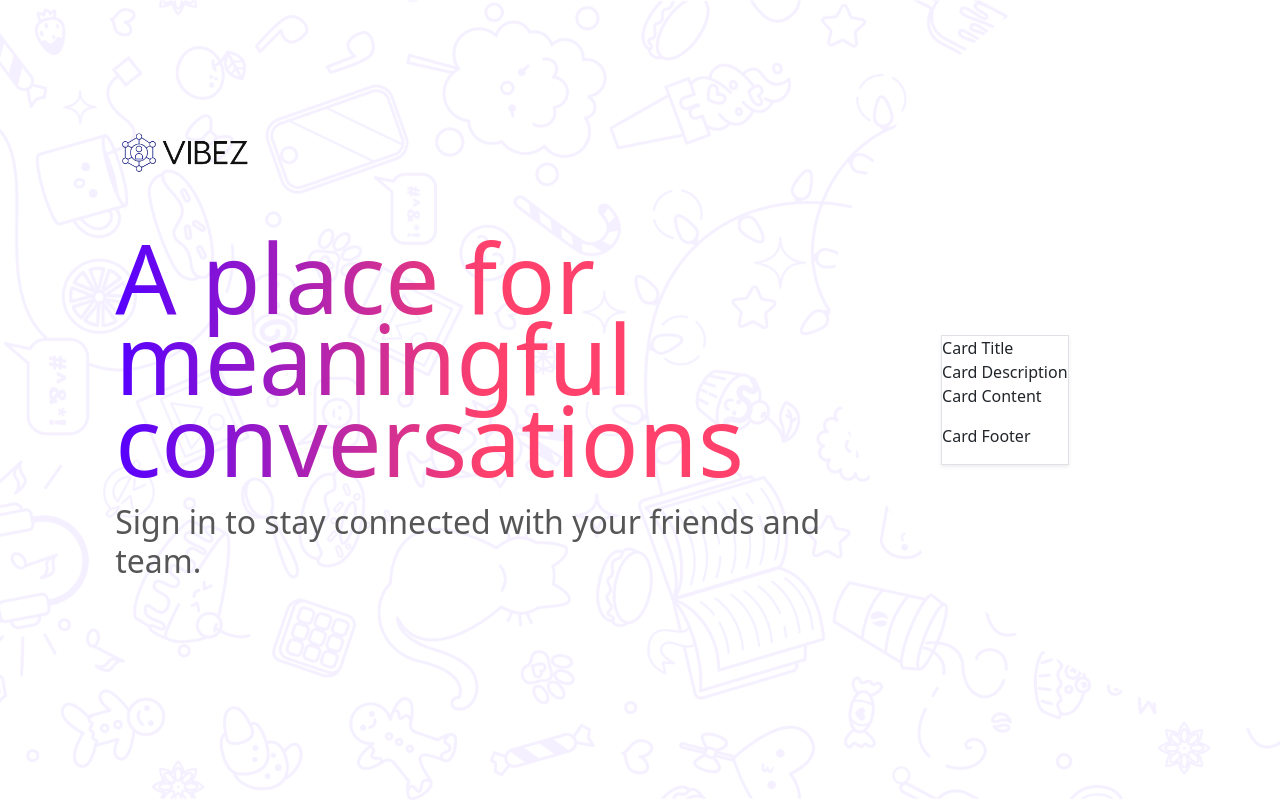
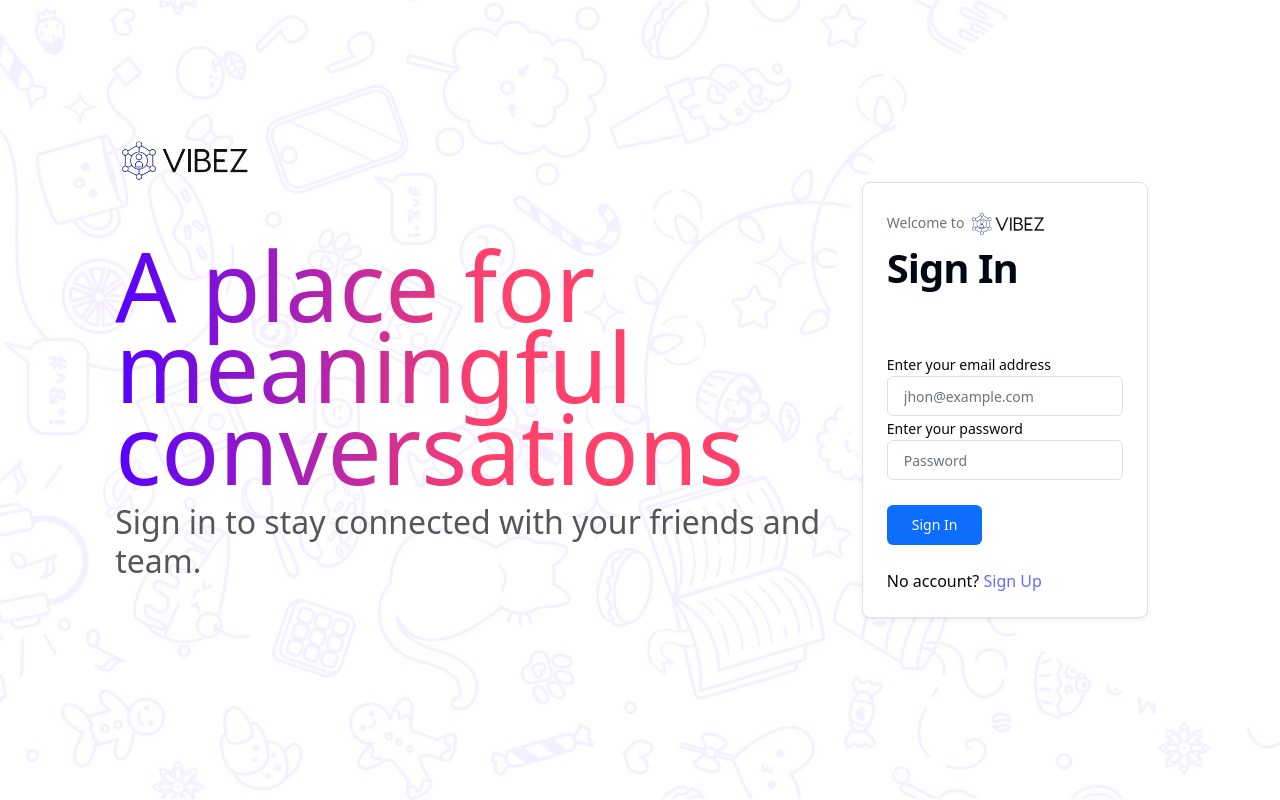
Before and after one commit to OshithRoshantha/Vibez-client, a React (Vite) app: page / in a window 1280 px wide. Built offline with nearby package versions, Linux system fonts and the light colour scheme.

Commit message:
add Google OAuth integration and update Signin page layout, remove ThemeProvider component

```diff
--- a/package.json
+++ b/package.json
@@ -13,6 +13,7 @@
     "@radix-ui/react-label": "^2.1.0",
     "@radix-ui/react-select": "^2.1.2",
     "@radix-ui/react-slot": "^1.1.0",
+    "@react-oauth/google": "^0.12.1",
     "bootstrap": "^5.3.3",
     "class-variance-authority": "^0.7.1",
     "clsx": "^2.1.1",
--- a/src/Components/ThemeProvider.jsx
+++ /dev/null
@@ -1,39 +0,0 @@
-import React, { createContext, useContext, useEffect, useState } from "react";
-
-const ThemeContext = createContext();
-
-export const ThemeProvider = ({ children }) => {
-  const [theme, setTheme] = useState(
-    localStorage.getItem("theme") || "system"
-  );
-
-  useEffect(() => {
-    const root = document.documentElement;
-    root.classList.remove("light", "dark", "blue-theme");
-
-    if (theme === "system") {
-      const systemTheme = window.matchMedia("(prefers-color-scheme: dark)").matches
-        ? "dark"
-        : "light";
-      root.classList.add(systemTheme);
-    } else {
-      root.classList.add(theme);
-    }
-
-    localStorage.setItem("theme", theme);
-  }, [theme]);
-
-  return (
-    <ThemeContext.Provider value={{ theme, setTheme }}>
-      {children}
-    </ThemeContext.Provider>
-  );
-};
-
-export const useTheme = () => {
-  const context = useContext(ThemeContext);
-  if (!context) {
-    throw new Error("useTheme must be used within a ThemeProvider");
-  }
-  return context;
-};
--- a/src/Pages/Signin.jsx
+++ b/src/Pages/Signin.jsx
@@ -12,6 +12,7 @@ import {
 import { Input } from "@/components/ui/input"
 import { Label } from "@/components/ui/label"
 import { Button } from "@/components/ui/button"
+import { GoogleLogin } from '@react-oauth/google';
 
 export default function Signin() {
   const [swiped, setSwiped] = useState(false);
@@ -28,14 +29,26 @@ export default function Signin() {
         <div className='right-side'>
         <Card>
           <CardHeader>
-            <CardTitle>Card Title</CardTitle>
-            <CardDescription>Card Description</CardDescription>
+            <CardDescription>Welcome to&nbsp;<img src={mainLogo} className='text-logo' alt='Main Logo'/> </CardDescription>
+            <CardTitle className='card-heading'>Sign In</CardTitle>
           </CardHeader>
           <CardContent>
-            <p>Card Content</p>
+            <GoogleLogin
+              onSuccess={credentialResponse => {
+                console.log(credentialResponse);
+              }}
+              onError={() => {
+                console.log('Login Failed');
+              }}
+            />
+            <Label htmlFor="email">Enter your email address</Label>
+            <Input type="email" id="email" placeholder="jhon@example.com" />
+            <Label htmlFor="email">Enter your password</Label>
+            <Input type="password" id="email" placeholder="Password" />
+            <Button className='sign-in-btn-main' onClick={handleSwipe}>Sign In</Button>
           </CardContent>
           <CardFooter>
-            <p>Card Footer</p>
+            <p>No account? <a className='signup-link'>Sign Up</a></p>
           </CardFooter>
         </Card>
         </div>
--- a/src/Pages/Styles/Signin.css
+++ b/src/Pages/Styles/Signin.css
@@ -60,3 +60,20 @@
 .login-container.swiped .right-side {
     transform: translateX(100%);
 }
+
+.text-logo{
+    height: 35px;
+    display:inline;
+}
+
+.signup-link{
+    cursor: pointer;
+}
+
+.sign-in-btn-main{
+    margin-top: 10.5%;
+}
+
+.card-heading{
+    font-size: 250%;
+}
--- a/tailwind.config.js
+++ b/tailwind.config.js
@@ -4,6 +4,7 @@ export default {
     content: [
     "./index.html",
     "./src/**/*.{ts,tsx,js,jsx}",
+	'./node_modules/@shadcn/ui/dist/**/*.{js,ts,jsx,tsx}',
   ],
   theme: {
   	extend: {
```
Also changed, not shown: src/index.css (+4 -3 lines), src/main.jsx (+4 -3 lines), 1 other file (tests, documents, lock files or other folders).
